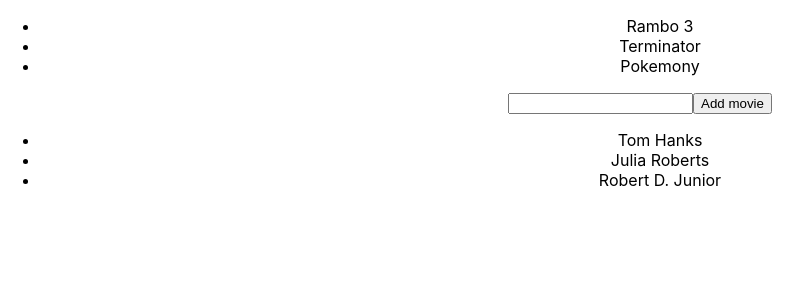
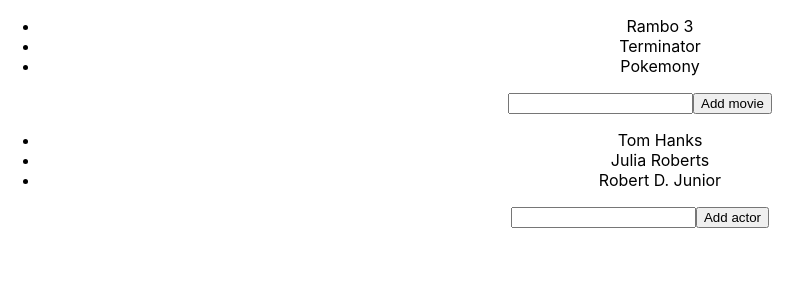
Before and after one commit to dziwanski/podstawy_redux, a React (Create React App) app: page / in a window 1280 px wide. Shown: the top 300 px of the page, without its empty margins (0-812 px from the left). Built offline with nearby package versions, Linux system fonts and the light colour scheme.

Commit message:
Create ActorsForm.js

```diff
--- a/src/App.js
+++ b/src/App.js
@@ -3,6 +3,7 @@
 import MoviesContainer from "./app/movies/components/MoviesContainer";
 import MoviesForm from "./app/movies/components/MoviesForm";
 import ActorsContainer from "./app/actors/components/ActorsContainer";
+import ActorsForm from "./app/actors/components/ActorsForm";
 
 function App() {
     return (
@@ -13,6 +14,7 @@
             </div>
             <div>
                 <ActorsContainer />
+                <ActorsForm/>
             </div>
         </div>
     );
--- a/src/app/actors/components/ActorsForm.js
+++ b/src/app/actors/components/ActorsForm.js
@@ -0,0 +1,26 @@
+import React from "react";
+import {connect} from 'react-redux'
+import actions from "../duck/actions";
+
+const ActorsForm = (props) => {
+
+    let actorInput = React.createRef();
+
+    const actorAdd = (event) => {
+        event.preventDefault();
+        props.add(actorInput.current.value);
+    };
+
+    return (
+        <form onSubmit={actorAdd}>
+            <input ref={actorInput}/>
+            <button type="submit">Add actor</button>
+        </form>
+    );
+};
+
+const mapDispatchToProps = dispatch => ({
+    add: actor => dispatch(actions.add(actor))
+});
+
+export default connect(null, mapDispatchToProps)(ActorsForm);
```
